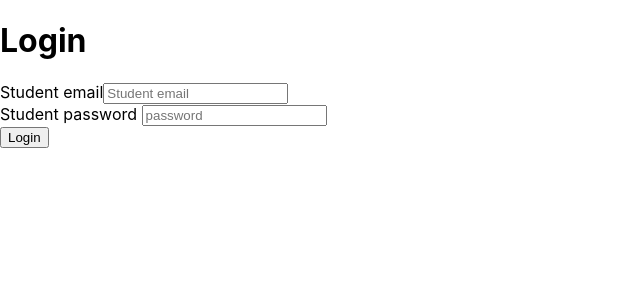
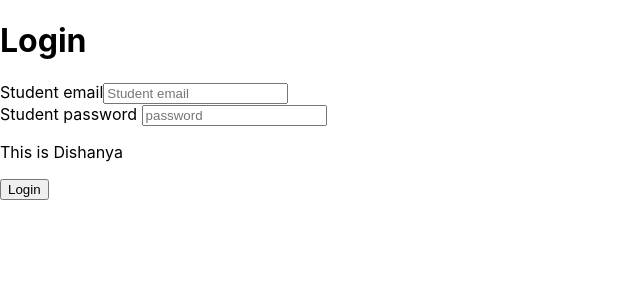
Before and after one commit to starshooter12345/brightboost, a React (Create React App) app in the folder client/: page /login in a window 1280 px wide. Shown: the top 300 px of the page, without its empty margins (0-640 px from the left). Built offline with nearby package versions, Linux system fonts and the light colour scheme.

Commit message:
Dishanya Changed the line in 37

```diff
--- a/client/src/Login.js
+++ b/client/src/Login.js
@@ -34,6 +34,7 @@ function Login() {
       <br/>
        <label>Student password</label> <input value={password} onChange={(e)=>setPassword(e.target.value)} type="password" placeholder="password"></input>
       <br/>
+      <p>This is Dishanya</p>
       <input type="submit" value="Login"/>
 
       </form>
```
